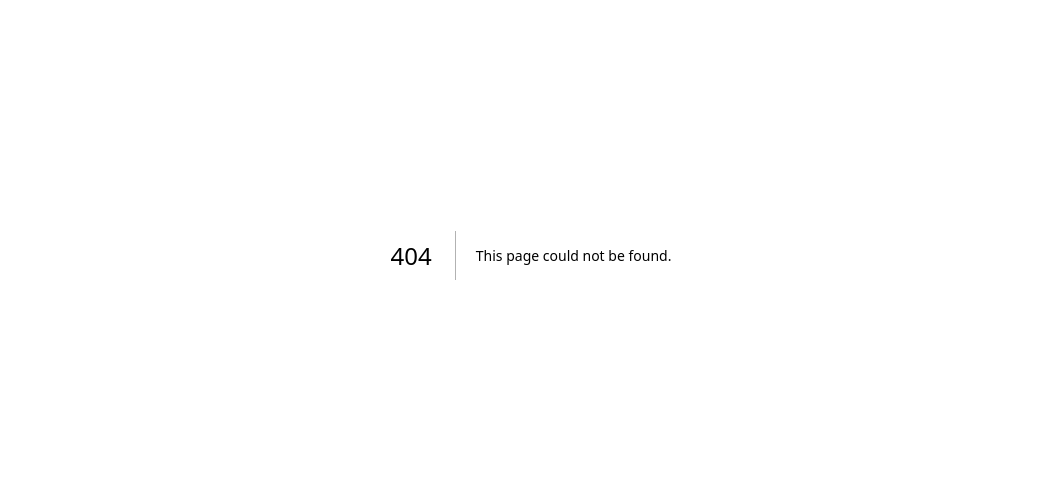
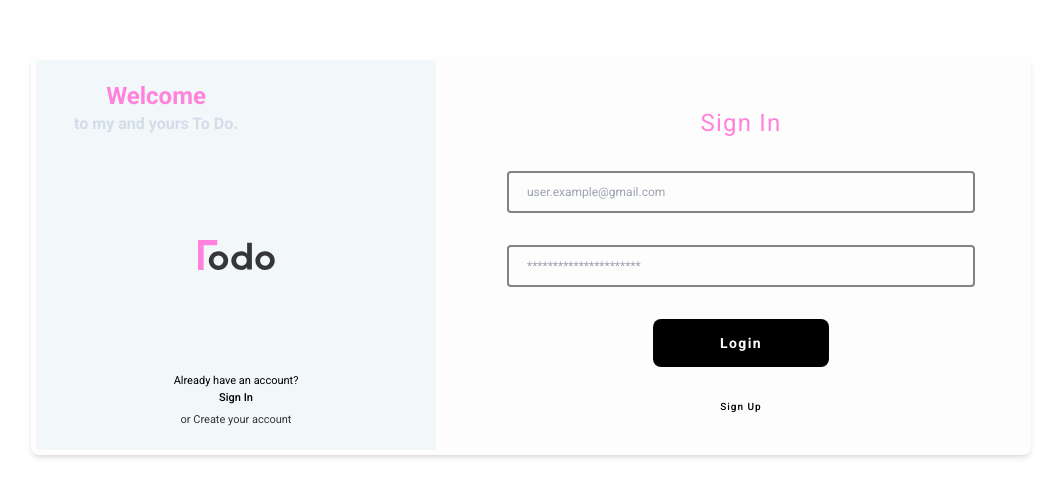
Before and after one commit to Rafael-Urei/ecommerce, a Next.js app: page /auth in a window 1280 px wide. Before the commit this address had no page. Shown: the part 145-642 px from the top of the page, without its empty margins (109-1170 px from the left). Built offline with nearby package versions, Linux system fonts and the light colour scheme.

Commit message:
Starting Project

```diff
--- /dev/null
+++ b/app/auth/page.tsx
@@ -0,0 +1,49 @@
+import Link from "next/link";
+import { ButtonComponent } from "../components/buttons";
+import { InputComponent } from "../components/input";
+import { TodoLogo } from "../components/logo";
+
+export default function AuthPage() {
+  return (
+    <main className="min-h-screen flex items-center justify-center">
+      <section className="h-auto md:h-[400px] md:w-[1000px] flex flex-col md:flex-row p-[5px] gap-5 shadow-md rounded-lg bg-[#FDFDFD]">
+        <div className="h-full w-[400px] flex flex-col justify-between gap-2 py-5 bg-[#F2F7F9] rounded-[4px]">
+          <h2 className="flex flex-col justify-self-end w-60 items-center">
+            <span className="font-bold text-2xl text-[#FF83DC]">Welcome</span>
+            <span className="font-bold text-[#D3DDEA]">
+              to my and yours To Do.
+            </span>
+          </h2>
+          <div className="flex justify-center">
+            <TodoLogo />
+          </div>
+          <div className="flex flex-col items-center">
+            <span className="text-[11px]">Already have an account?</span>
+            <Link href="#" className="text-[11px] font-medium">
+              Sign In
+            </Link>
+            <span>
+              <Link href="#" className="text-[11px] text-[#35363A]">
+                or Create your account
+              </Link>
+            </span>
+          </div>
+        </div>
+        <div className="w-full flex flex-col flex-1 items-center justify-between py-[31px] px-[35px] m-4 gap-8">
+          <h1 className="text-2xl text-[#FF83DC] tracking-wider">Sign In</h1>
+          <form className="w-full flex flex-col items-center justify-between gap-8">
+            <InputComponent name="email" placeholder="user.example@gmail.com" />
+            <InputComponent
+              name="password_hash"
+              placeholder="**********************"
+            />
+            <ButtonComponent type="submit" label="Login" />
+          </form>
+          <Link href="#" className="text-[10px] font-medium tracking-widest">
+            Sign Up
+          </Link>
+        </div>
+      </section>
+    </main>
+  );
+}
--- /dev/null
+++ b/app/components/buttons.tsx
@@ -0,0 +1,16 @@
+type Props = {
+  type: "submit" | "button";
+  label: string;
+};
+
+export function ButtonComponent({ type, label }: Props) {
+  return (
+    <button
+      title="Login button"
+      type={type}
+      className="w-44 py-3 rounded-lg bg-black text-white text-sm font-bold tracking-widest border-2 border-transparent duration-200 ease-in-out hover:border-black hover:bg-white hover:text-black"
+    >
+      {label}
+    </button>
+  );
+}
--- /dev/null
+++ b/app/components/input.tsx
@@ -0,0 +1,19 @@
+type Props = {
+  name: string;
+  placeholder?: string;
+  tabIndex?: number;
+};
+
+export function InputComponent({ name, placeholder, tabIndex }: Props) {
+  return (
+    <input
+      title={name}
+      type="text"
+      placeholder={placeholder}
+      tabIndex={tabIndex}
+      id={name}
+      name={name}
+      className="w-full h-[42px] py-3 px-[18px] border-2 border-[#838383] rounded bg-transparent text-xs text-[#AEAEAE]"
+    />
+  );
+}
--- /dev/null
+++ b/app/components/logo.tsx
@@ -0,0 +1,30 @@
+export function TodoLogo() {
+  return (
+    <svg
+      width="77"
+      height="30"
+      viewBox="0 0 77 30"
+      fill="none"
+      xmlns="http://www.w3.org/2000/svg"
+    >
+      <g id="Logo">
+        <path
+          d="M20.475 29.9999C18.6895 29.9999 17.0592 29.5773 15.5843 28.7321C14.1222 27.8868 12.9513 26.7559 12.0715 25.3392C11.2046 23.9106 10.7712 22.3333 10.7712 20.6071C10.7712 19.2976 11.0235 18.0773 11.5281 16.9464C12.0327 15.8035 12.7249 14.8035 13.6047 13.9464C14.4974 13.0773 15.5325 12.3987 16.7099 11.9106C17.8873 11.4226 19.1423 11.1785 20.475 11.1785C22.2605 11.1785 23.8842 11.6011 25.3463 12.4464C26.8212 13.2916 27.9922 14.4285 28.859 15.8571C29.7389 17.2856 30.1788 18.869 30.1788 20.6071C30.1788 21.9047 29.9265 23.119 29.4219 24.2499C28.9173 25.3809 28.2186 26.3809 27.3258 27.2499C26.446 28.1071 25.4174 28.7797 24.24 29.2678C23.0756 29.7559 21.8206 29.9999 20.475 29.9999ZM20.475 25.6428C21.4195 25.6428 22.2669 25.4106 23.0174 24.9464C23.7678 24.4821 24.3565 23.869 24.7835 23.1071C25.2234 22.3452 25.4433 21.5118 25.4433 20.6071C25.4433 19.6785 25.2169 18.8333 24.764 18.0714C24.3241 17.2976 23.7225 16.6845 22.9591 16.2321C22.2087 15.7678 21.3807 15.5356 20.475 15.5356C19.5434 15.5356 18.7024 15.7678 17.952 16.2321C17.2016 16.6964 16.6064 17.3154 16.1665 18.0892C15.7266 18.863 15.5066 19.7023 15.5066 20.6071C15.5066 21.5476 15.7331 22.3987 16.1859 23.1606C16.6388 23.9226 17.2404 24.5297 17.9908 24.9821C18.7542 25.4225 19.5822 25.6428 20.475 25.6428Z"
+          fill="#363636"
+        />
+        <path
+          d="M67.0531 29.9999C65.2676 29.9999 63.6374 29.5773 62.1624 28.7321C60.7004 27.8868 59.5294 26.7559 58.6496 25.3392C57.7828 23.9106 57.3493 22.3333 57.3493 20.6071C57.3493 19.2976 57.6016 18.0773 58.1062 16.9464C58.6108 15.8035 59.303 14.8035 60.1828 13.9464C61.0756 13.0773 62.1107 12.3987 63.288 11.9106C64.4654 11.4226 65.7205 11.1785 67.0531 11.1785C68.8386 11.1785 70.4624 11.6011 71.9244 12.4464C73.3994 13.2916 74.5703 14.4285 75.4372 15.8571C76.317 17.2856 76.7569 18.869 76.7569 20.6071C76.7569 21.9047 76.5046 23.119 76 24.2499C75.4954 25.3809 74.7967 26.3809 73.904 27.2499C73.0242 28.1071 71.9956 28.7797 70.8182 29.2678C69.6537 29.7559 68.3987 29.9999 67.0531 29.9999ZM67.0531 25.6428C67.9976 25.6428 68.8451 25.4106 69.5955 24.9464C70.3459 24.4821 70.9346 23.869 71.3616 23.1071C71.8015 22.3452 72.0214 21.5118 72.0214 20.6071C72.0214 19.6785 71.795 18.8333 71.3422 18.0714C70.9023 17.2976 70.3006 16.6845 69.5373 16.2321C68.7868 15.7678 67.9588 15.5356 67.0531 15.5356C66.1216 15.5356 65.2806 15.7678 64.5301 16.2321C63.7797 16.6964 63.1845 17.3154 62.7446 18.0892C62.3047 18.863 62.0848 19.7023 62.0848 20.6071C62.0848 21.5476 62.3112 22.3987 62.764 23.1606C63.2169 23.9226 63.8185 24.5297 64.5689 24.9821C65.3323 25.4225 66.1604 25.6428 67.0531 25.6428Z"
+          fill="#363636"
+        />
+        <path
+          d="M-9.16199e-08 9.17865e-06L2.75877e-06 30H5.68254L5.68253 5.22858L19.2601 5.22858L19.2601 7.62939e-06L-9.16199e-08 9.17865e-06Z"
+          fill="#FF83DC"
+        />
+        <path
+          d="M49.1399 2.74993H53.8754V29.5356H49.1399V27.3035C48.5189 28.1011 47.7361 28.7499 46.7916 29.2499C45.8471 29.7499 44.7538 29.9999 43.5117 29.9999C42.1015 29.9999 40.7817 29.7559 39.5526 29.2678C38.3235 28.7797 37.2366 28.1071 36.2921 27.2499C35.3606 26.3809 34.6296 25.3809 34.0991 24.2499C33.5686 23.119 33.3034 21.9047 33.3034 20.6071C33.3034 19.3095 33.5686 18.0952 34.0991 16.9642C34.6296 15.8333 35.3606 14.8392 36.2921 13.9821C37.2366 13.113 38.3235 12.4345 39.5526 11.9464C40.7817 11.4583 42.1015 11.2142 43.5117 11.2142C44.7538 11.2142 45.8471 11.4642 46.7916 11.9642C47.7361 12.4523 48.5189 13.1011 49.1399 13.9106V2.74993ZM43.57 25.8035C44.5792 25.8035 45.4719 25.5714 46.2482 25.1071C47.0245 24.6428 47.6326 24.0178 48.0725 23.2321C48.5124 22.4345 48.7324 21.5595 48.7324 20.6071C48.7324 19.6428 48.5124 18.7678 48.0725 17.9821C47.6326 17.1845 47.018 16.5535 46.2288 16.0892C45.4525 15.6249 44.5662 15.3928 43.57 15.3928C42.5737 15.3928 41.6616 15.6309 40.8335 16.1071C40.0184 16.5714 39.365 17.1964 38.8733 17.9821C38.3946 18.7678 38.1553 19.6428 38.1553 20.6071C38.1553 21.5714 38.4011 22.4464 38.8927 23.2321C39.3844 24.0178 40.0378 24.6428 40.8529 25.1071C41.681 25.5714 42.5867 25.8035 43.57 25.8035Z"
+          fill="#363636"
+        />
+      </g>
+    </svg>
+  );
+}
--- a/app/layout.tsx
+++ b/app/layout.tsx
@@ -1,8 +1,11 @@
 import type { Metadata } from "next";
-import { Inter } from "next/font/google";
+import { Inter, Roboto } from "next/font/google";
 import "./globals.css";
 
-const inter = Inter({ subsets: ["latin"] });
+const roboto = Roboto({
+  subsets: ["latin"],
+  weight: ["100", "300", "400", "500", "700", "900"],
+});
 
 export const metadata: Metadata = {
   title: "Todo E-commerce",
@@ -16,7 +19,7 @@ export default function RootLayout({
 }) {
   return (
     <html lang="en">
-      <body className={inter.className}>{children}</body>
+      <body className={roboto.className}>{children}</body>
     </html>
   );
 }
--- a/tailwind.config.ts
+++ b/tailwind.config.ts
@@ -3,7 +3,7 @@ import type { Config } from 'tailwindcss'
 const config: Config = {
   content: [
     './pages/**/*.{js,ts,jsx,tsx,mdx}',
-    './components/**/*.{js,ts,jsx,tsx,mdx}',
+    './app/components/**/*.{js,ts,jsx,tsx,mdx}',
     './app/**/*.{js,ts,jsx,tsx,mdx}',
   ],
   theme: {
```
Also changed, not shown: public/logo.svg (added).
